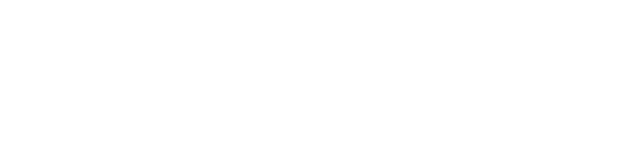
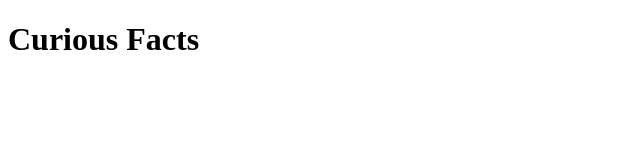
Before and after one commit to leandrita/curiousFacts, a plain HTML site: page index.html in a window 1280 px wide. Shown: the whole page, without its empty margins (0-640 px from the left). Drawn offline with Linux system fonts and the light colour scheme.

Commit message:
agrego h1

```diff
--- a/index.html
+++ b/index.html
@@ -9,7 +9,7 @@
 </head>
 
 <body>
-
+    <h1>Curious Facts</h1>
 </body>
 
 </html>
```
